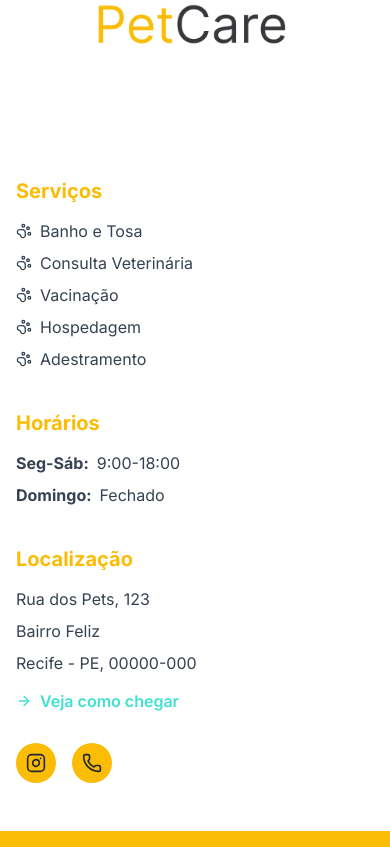
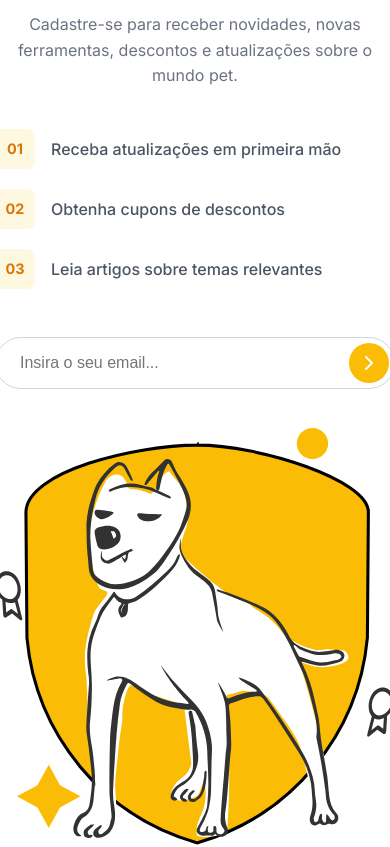
Before and after one commit to FilipiWanderley/PetCare, a Next.js app: page / in a window 390 px wide. Shown: the part 8840-9687 px from the top of the page. Built offline with nearby package versions, Linux system fonts and the light colour scheme.

Commit message:
feat: Add Newsletter section with subscription form

```diff
--- a/src/app/page.tsx
+++ b/src/app/page.tsx
@@ -5,6 +5,7 @@ import { PromoSection } from '@/components/sections/PromoSection';
 import { TestimonialsSection } from '@/components/sections/TestimonialsSection';
 import { NutritionSection } from '@/components/sections/NutritionSection';
 import { LoyaltySection } from '@/components/sections/LoyaltySection';
+import { NewsletterSection } from '@/components/sections/NewsletterSection';
 
 export default function Home() {
   return (
@@ -47,6 +48,7 @@ export default function Home() {
       <NutritionSection />
       <LoyaltySection />
       <TestimonialsSection />
+      <NewsletterSection />
     </main>
   );
 }
--- /dev/null
+++ b/src/components/sections/NewsletterSection.module.css
@@ -0,0 +1,169 @@
+.section {
+  padding: 6rem 1.5rem;
+  background-color: #FFFFFF;
+  display: flex;
+  justify-content: center;
+}
+
+.container {
+  max-width: 1200px;
+  width: 100%;
+}
+
+.contentWrapper {
+  display: grid;
+  grid-template-columns: 1fr 1fr;
+  gap: 4rem;
+  align-items: center;
+}
+
+/* Text Content */
+.textContent {
+  max-width: 500px;
+}
+
+.title {
+  font-size: 2.5rem;
+  font-weight: 800;
+  color: #111827; /* Dark Gray */
+  margin-bottom: 1.5rem;
+  line-height: 1.2;
+}
+
+.description {
+  font-size: 1rem;
+  color: #6B7280; /* Gray 500 */
+  margin-bottom: 2.5rem;
+  line-height: 1.6;
+}
+
+/* Benefits List */
+.benefitsList {
+  list-style: none;
+  padding: 0;
+  margin: 0 0 3rem 0;
+  display: flex;
+  flex-direction: column;
+  gap: 1.25rem;
+}
+
+.benefitItem {
+  display: flex;
+  align-items: center;
+  gap: 1rem;
+}
+
+.numberBadge {
+  display: flex;
+  align-items: center;
+  justify-content: center;
+  width: 40px;
+  height: 40px;
+  background-color: #FFF8E1; /* Very light yellow */
+  color: #D97706; /* Dark yellow/orange text */
+  font-weight: 700;
+  border-radius: 8px;
+  font-size: 0.9rem;
+}
+
+.benefitText {
+  font-size: 1rem;
+  color: #4B5563; /* Gray 600 */
+  font-weight: 500;
+}
+
+/* Input Field */
+.inputWrapper {
+  position: relative;
+  max-width: 400px;
+  display: flex;
+  align-items: center;
+}
+
+.emailInput {
+  width: 100%;
+  padding: 1rem 1.5rem;
+  padding-right: 4rem; /* Space for the button */
+  border: 1px solid #D1D5DB;
+  border-radius: 50px;
+  font-size: 1rem;
+  outline: none;
+  transition: border-color 0.2s;
+  color: #374151;
+}
+
+.emailInput:focus {
+  border-color: var(--primary);
+}
+
+.submitBtn {
+  position: absolute;
+  right: 6px;
+  width: 40px;
+  height: 40px;
+  background-color: var(--primary);
+  border: none;
+  border-radius: 50%;
+  display: flex;
+  align-items: center;
+  justify-content: center;
+  cursor: pointer;
+  transition: transform 0.2s, background-color 0.2s;
+}
+
+.submitBtn:hover {
+  transform: scale(1.05);
+  background-color: #F59E0B; /* Slightly darker yellow */
+}
+
+/* Image Side */
+.imageContent {
+  position: relative;
+  display: flex;
+  justify-content: center;
+  align-items: center;
+  height: 500px;
+}
+
+.dogImage {
+  position: relative;
+  z-index: 1;
+  object-fit: contain;
+}
+
+/* Responsive */
+@media (max-width: 968px) {
+  .contentWrapper {
+    grid-template-columns: 1fr;
+    text-align: center;
+    gap: 3rem;
+  }
+
+  .textContent {
+    margin: 0 auto;
+  }
+
+  .benefitsList {
+    align-items: center; /* Center list items */
+  }
+
+  .benefitItem {
+    width: 100%;
+    justify-content: flex-start;
+    max-width: 400px;
+  }
+
+  .inputWrapper {
+    margin: 0 auto;
+  }
+
+  .imageContent {
+    height: 400px;
+  }
+
+  .shieldBackground {
+    width: 300px;
+    height: 350px;
+    clip-path: path('M150 0 C260 0 300 70 300 130 V 210 C 300 300 150 350 150 350 C 150 350 0 300 0 210 V 130 C 0 70 40 0 150 0 Z');
+  }
+}
--- /dev/null
+++ b/src/components/sections/NewsletterSection.tsx
@@ -0,0 +1,56 @@
+import Image from 'next/image';
+import { ChevronRight } from 'lucide-react';
+import styles from './NewsletterSection.module.css';
+
+export function NewsletterSection() {
+  return (
+    <section className={styles.section}>
+      <div className={styles.container}>
+        <div className={styles.contentWrapper}>
+          <div className={styles.textContent}>
+            <h2 className={styles.title}>Não perca as nossas atualizações!</h2>
+            <p className={styles.description}>
+              Cadastre-se para receber novidades, novas ferramentas, descontos e atualizações sobre o mundo pet.
+            </p>
+
+            <ul className={styles.benefitsList}>
+              <li className={styles.benefitItem}>
+                <span className={styles.numberBadge}>01</span>
+                <span className={styles.benefitText}>Receba atualizações em primeira mão</span>
+              </li>
+              <li className={styles.benefitItem}>
+                <span className={styles.numberBadge}>02</span>
+                <span className={styles.benefitText}>Obtenha cupons de descontos</span>
+              </li>
+              <li className={styles.benefitItem}>
+                <span className={styles.numberBadge}>03</span>
+                <span className={styles.benefitText}>Leia artigos sobre temas relevantes</span>
+              </li>
+            </ul>
+
+            <div className={styles.inputWrapper}>
+              <input
+                type="email"
+                placeholder="Insira o seu email..."
+                className={styles.emailInput}
+              />
+              <button className={styles.submitBtn} aria-label="Cadastrar">
+                <ChevronRight size={24} color="#FFFFFF" />
+              </button>
+            </div>
+          </div>
+
+          <div className={styles.imageContent}>
+            <Image
+              src="/assets/images/Dog1.svg"
+              alt="Cachorro feliz"
+              width={400}
+              height={500}
+              className={styles.dogImage}
+            />
+          </div>
+        </div>
+      </div>
+    </section>
+  );
+}
```
Also changed, not shown: public/assets/images/Dog1.svg (added), public/assets/images/button.svg (added).
